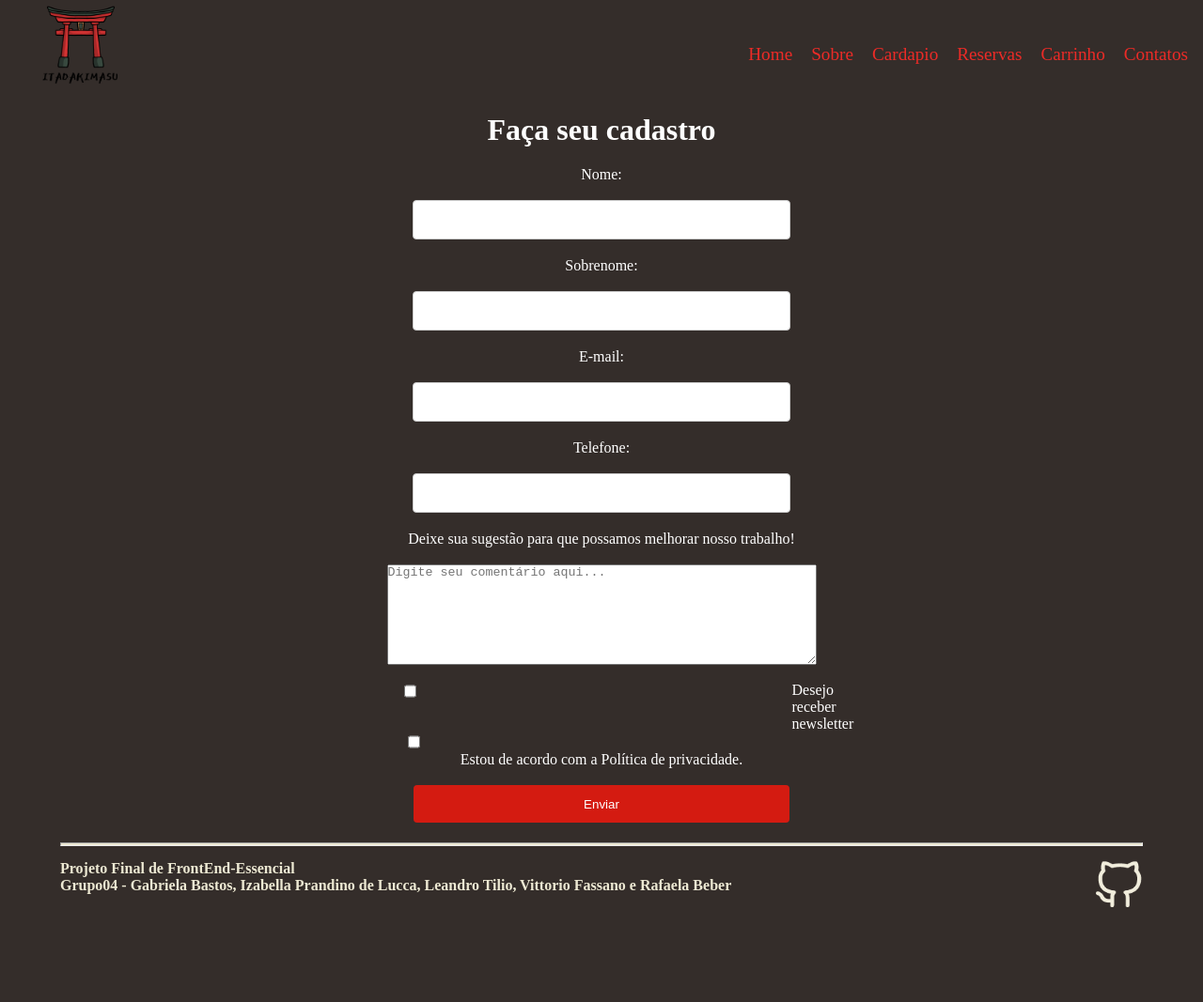
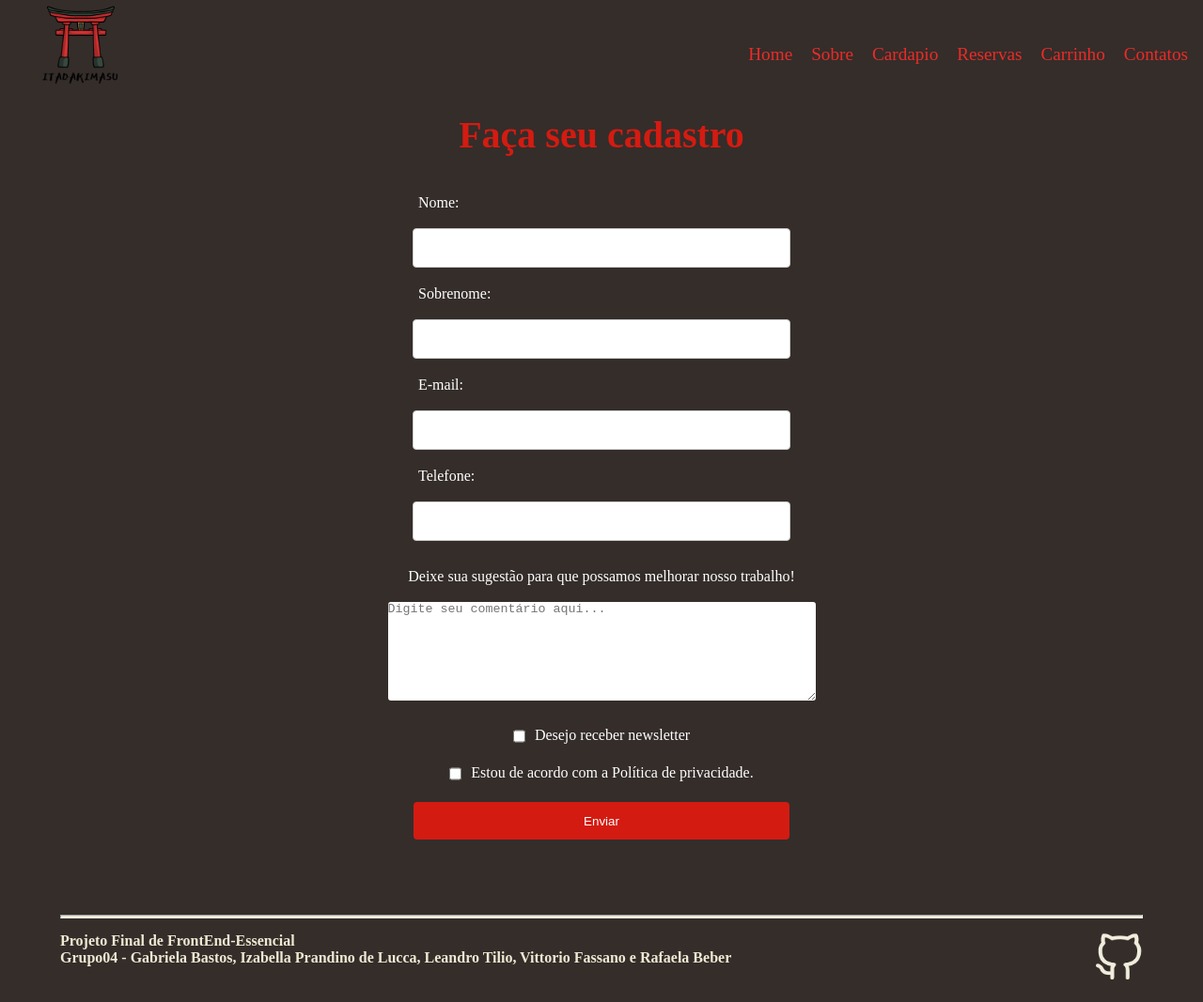
Before and after one commit to izapdelucca/Grupo4FrontEnd, a plain HTML site: page formulario/formulario.html in a window 1280 px wide. Shown: the whole page at 94% size. Before the commit the page ends 990 px from the top, so only its background shows below. Drawn offline with Linux system fonts and the light colour scheme; a web font is replaced by a local one.

Commit message:
feat: subindo atualização do form

```diff
--- a/formulario/formulario.css
+++ b/formulario/formulario.css
@@ -22,21 +22,22 @@ body {
 
 .container {
     margin: 0 auto;
-    /* padding: 40px; */
     color: #ffffff;
     padding-bottom: 5px;
 }
 
-label{
-    font-family: "whitneybook";
-    font-size: 1rem;
+.preencher label{
+    display: block;
+    width: 390px;
 }
 
 .div-check-texto{
     display: flex;
-    width: 421px;
+    justify-content: center;
+    flex-direction: row;
+    padding-bottom: 20px;
+}
 
-}
 
 .formulario form {
     display: flex;
@@ -49,6 +50,10 @@ label{
     align-items: center;
     flex-direction: column;
     padding: 20px;
+    margin-bottom: 20px;
+    font-size: 40px;
+    color:#d41b11
+
 }
 
 input[type="text"],
@@ -64,7 +69,30 @@ input[type="submit"] {
 
 }
 
+.comentario {
+    display: flex;
+    flex-direction: column;
+    justify-content: center;
+    align-items: center;
+    margin-bottom: 10px;
+    margin-top: 10px;
+}
+
+textarea {
+    border: none;
+    border-radius: 3px;
+}
+
+.botao {
+    display: flex;
+    flex-direction: column;
+    justify-content: center;
+    align-items: center;
+}
+
+
 input[type="submit"] {
+    margin-bottom: 60px;
     background-color: #d41b11;
     color: #ffffff;
     border: none;
@@ -75,12 +103,13 @@ input[type="submit"] {
 input[type="submit"]:hover {
     border: 1px solid var(--txtcolor);
     background-color: var(--secondary-color);
+
 }
 
 input[type="checkbox"] {
     width: auto;
     height: 20px;
-    margin-right: 400px;
+    margin-right: 10px;
 }
 
 .footer {
--- a/formulario/formulario.html
+++ b/formulario/formulario.html
@@ -31,9 +31,9 @@
         </nav>
 
 
-
         <h1>Faça seu cadastro</h1>
         <div class="formulario">
+            <div class="preencher">
             <form action="cadastro" method="post" id="codastroForm">
                 <label for="nome">Nome:</label><br>
                 <input type="text" id="nome" name="nome" required><br>
@@ -46,19 +46,24 @@
 
                 <label for="telefone">Telefone:</label><br>
                 <input type="tel" id="telefone" name="telefone" required><br>
-
+            </div>
+                <div class="comentario">
                 <label for="comentario">Deixe sua sugestão para que possamos melhorar nosso trabalho!</label><br>
                 <textarea id="comentario" name="comentario" rows="7" cols="55"
                     placeholder="Digite seu comentário aqui..."></textarea><br>
+                </div>
                 <div class="div-check-texto">
                     <input type="checkbox" id="newsletter" name="newsletter">
                     <label for="newsletter" id="newsletter">Desejo receber newsletter</label><br>
                 </div>
-                <input type="checkbox" id="politica_privacidade" name="politica_privacidade" required>
-                <label for="politica_privacidade" id="politica_privacidade">Estou de acordo com a Política de
-                    privacidade.</label><br>
-
+                <div class="div-check-texto">
+                    <input type="checkbox" id="politica_privacidade" name="politica_privacidade" required>
+                    <label for="politica_privacidade" id="politica_privacidade">Estou de acordo com a Política de
+                        privacidade.</label><br>
+                </div>
+                <div class="botao">
                 <input type="submit" value="Enviar">
+            </div>
             </form>
 
         </div>
```
